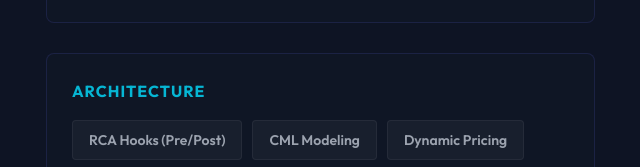
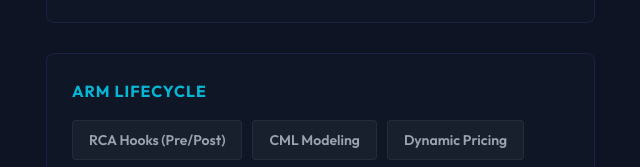
Before and after one commit to krishnakks143/Port_folio, a plain HTML site: page index.html in a window 1280 px wide. Shown: the part 1380-1547 px from the top of the page, 634-1274 px from the left. Drawn offline with Linux system fonts and the light colour scheme.

Commit message:
docs: rename Architecture skill category to ARM Lifecycle in index.html

```diff
--- a/index.html
+++ b/index.html
@@ -233,7 +233,7 @@
                 </div>
               </div>
               <div class="skills-category">
-                <div class="skills-category__title">Architecture</div>
+                <div class="skills-category__title">ARM Lifecycle</div>
                 <div class="skills">
                   <div class="skills__skill">RCA Hooks (Pre/Post)</div>
                   <div class="skills__skill">CML Modeling</div>
```
Also changed, not shown: README.md.
